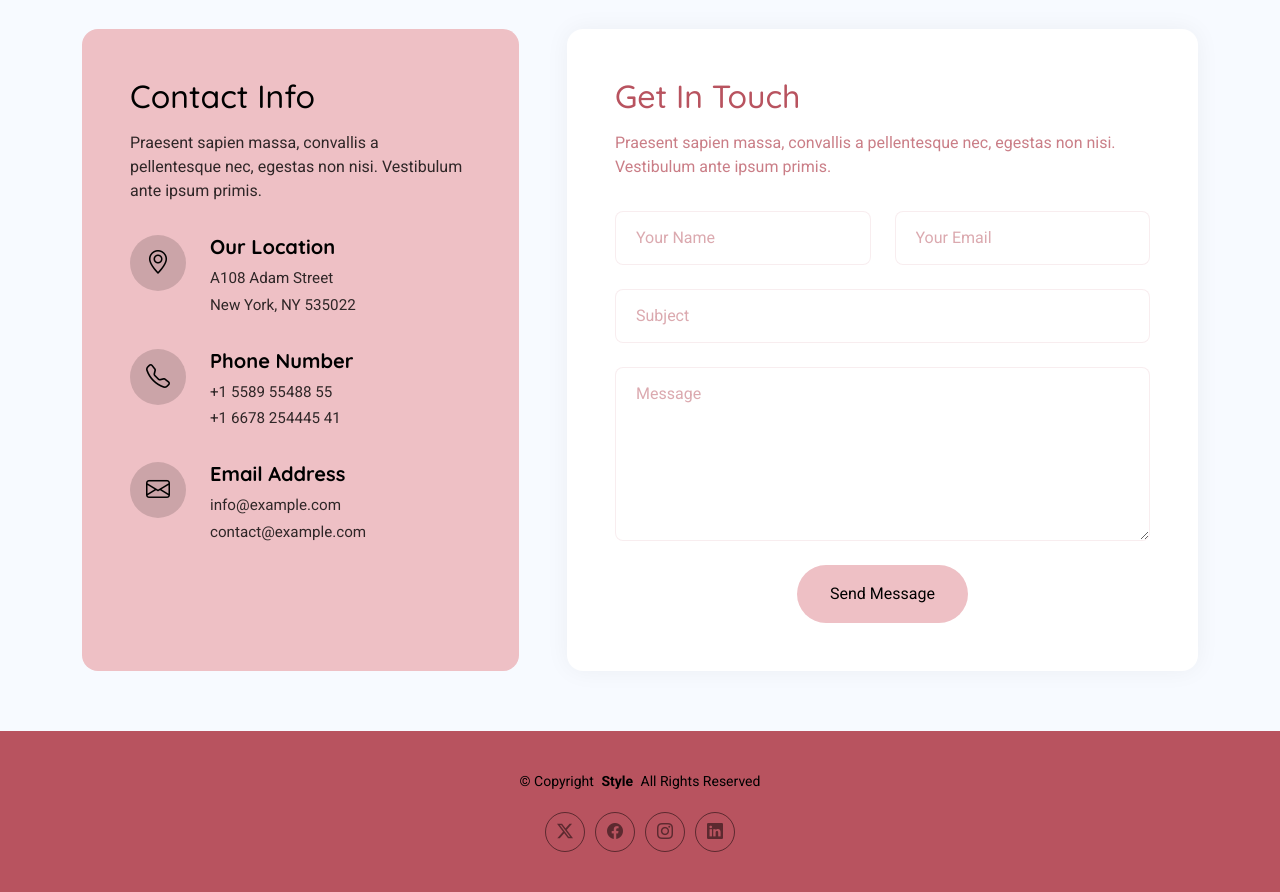
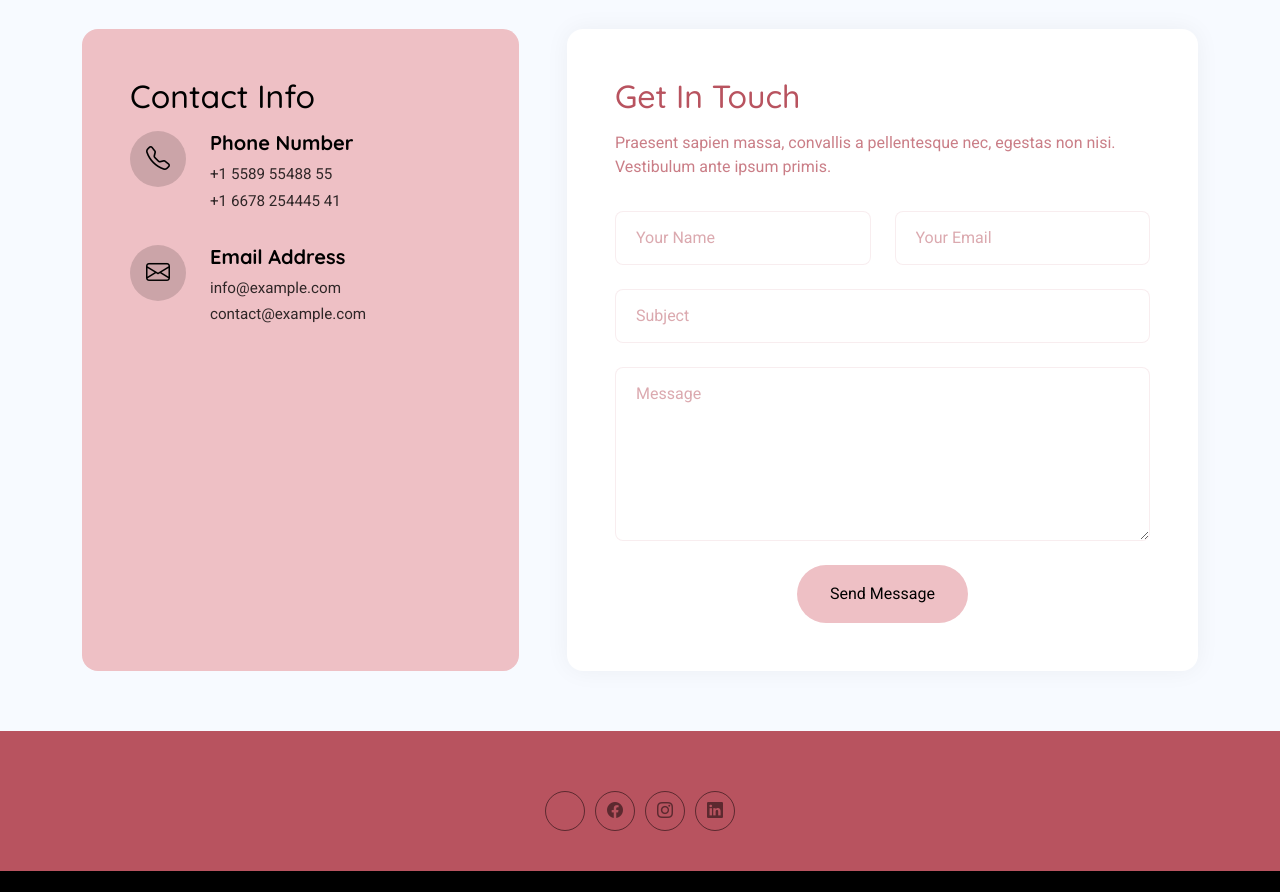
Before and after one commit to its-ni-a/MayaHill_Portfolio, a plain HTML site: page index.html in a window 1280 px wide. Shown: the part 7440-8332 px from the top of the page. After the commit the page ends 8311 px from the top, so only its background shows below. Drawn offline with nearby package versions, Linux system fonts and the light colour scheme; files whose address does not match are found by name.

Commit message:
Comment out sections in index.html
Comment out contact info and copyright sections in footer.

```diff
--- a/index.html
+++ b/index.html
@@ -1311,9 +1311,9 @@
           <div class="col-lg-5">
             <div class="info-box" data-aos="fade-up" data-aos-delay="200">
               <h3>Contact Info</h3>
-              <p>Praesent sapien massa, convallis a pellentesque nec, egestas non nisi. Vestibulum ante ipsum primis.</p>
+              <!-- <p>Praesent sapien massa, convallis a pellentesque nec, egestas non nisi. Vestibulum ante ipsum primis.</p> -->
 
-              <div class="info-item" data-aos="fade-up" data-aos-delay="300">
+              <!-- <div class="info-item" data-aos="fade-up" data-aos-delay="300">
                 <div class="icon-box">
                   <i class="bi bi-geo-alt"></i>
                 </div>
@@ -1322,7 +1322,7 @@
                   <p>A108 Adam Street</p>
                   <p>New York, NY 535022</p>
                 </div>
-              </div>
+              </div> -->
 
               <div class="info-item" data-aos="fade-up" data-aos-delay="400">
                 <div class="icon-box">
@@ -1397,11 +1397,11 @@
   <footer id="footer" class="footer dark-background">
 
     <div class="container">
-      <div class="copyright text-center ">
+      <!-- <div class="copyright text-center ">
         <p>© <span>Copyright</span> <strong class="px-1 sitename">Style</strong> <span>All Rights Reserved</span></p>
-      </div>
+      </div> -->
       <div class="social-links d-flex justify-content-center">
-        <a href=""><i class="bi bi-twitter-x"></i></a>
+        <a href=""><i class="bi bi-email"></i></a>
         <a href=""><i class="bi bi-facebook"></i></a>
         <a href=""><i class="bi bi-instagram"></i></a>
         <a href=""><i class="bi bi-linkedin"></i></a>
```
